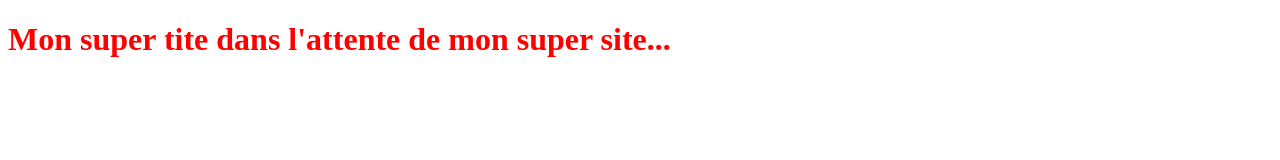
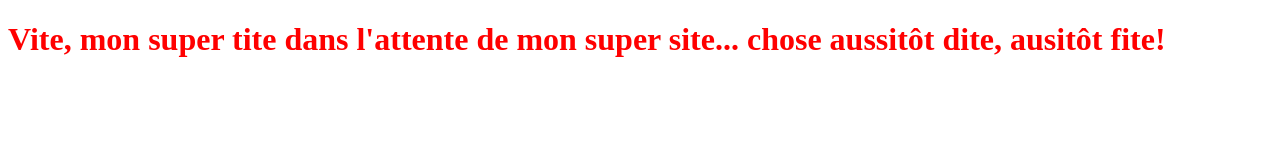
Before and after one commit to Karim-NEDJAR/Dynamisez_une_page_web_avec_des_animations_CSS_NEDJAR_Karim, a plain HTML site: page index.html in a window 1280 px wide. Drawn offline with Linux system fonts and the light colour scheme.

Commit message:
Update index.html

```diff
--- a/index.html
+++ b/index.html
@@ -5,6 +5,6 @@
    <link rel="stylesheet" type="text/css" href="styles/styles.css">
 </head>
 <body>
-   <h1>Mon super tite dans l'attente de mon super site...</h1>
+   <h1>Vite, mon super tite dans l'attente de mon super site... chose aussitôt dite, ausitôt fite!</h1>
 </body>
 </html>
```
